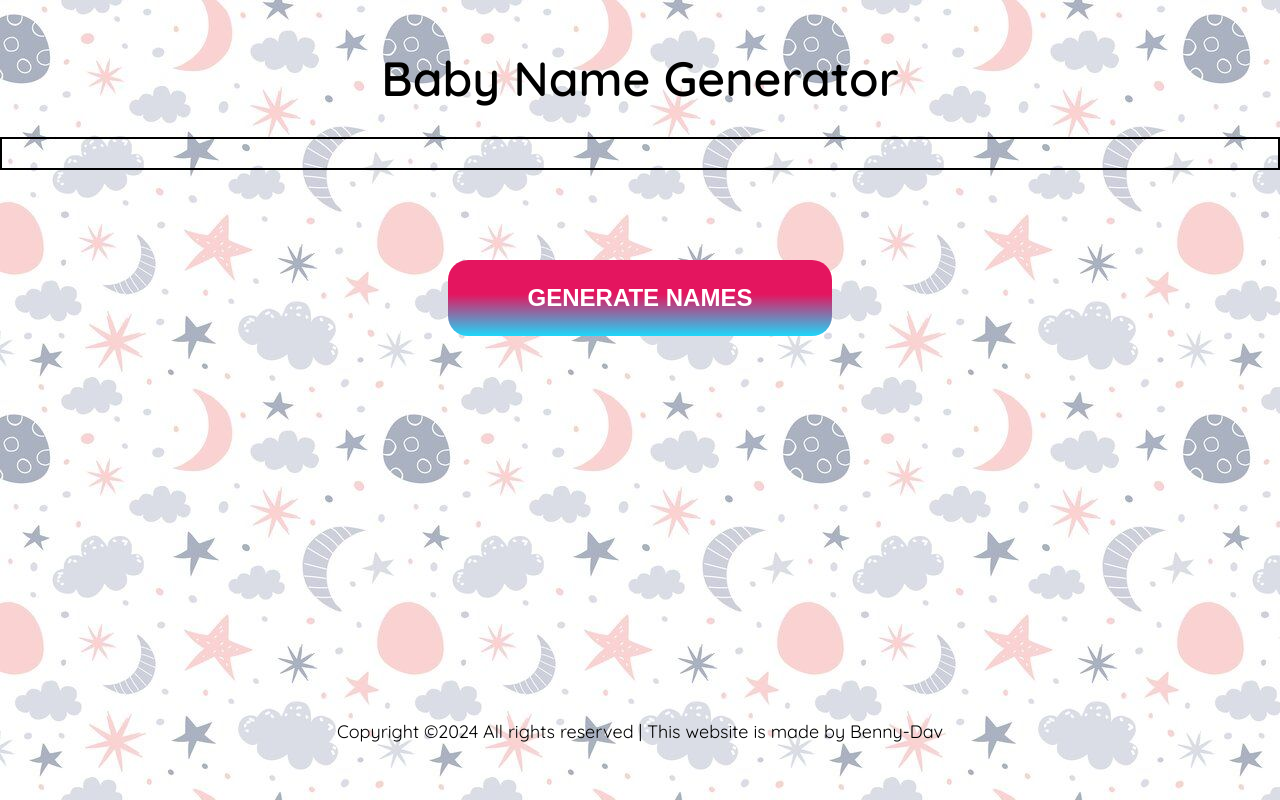
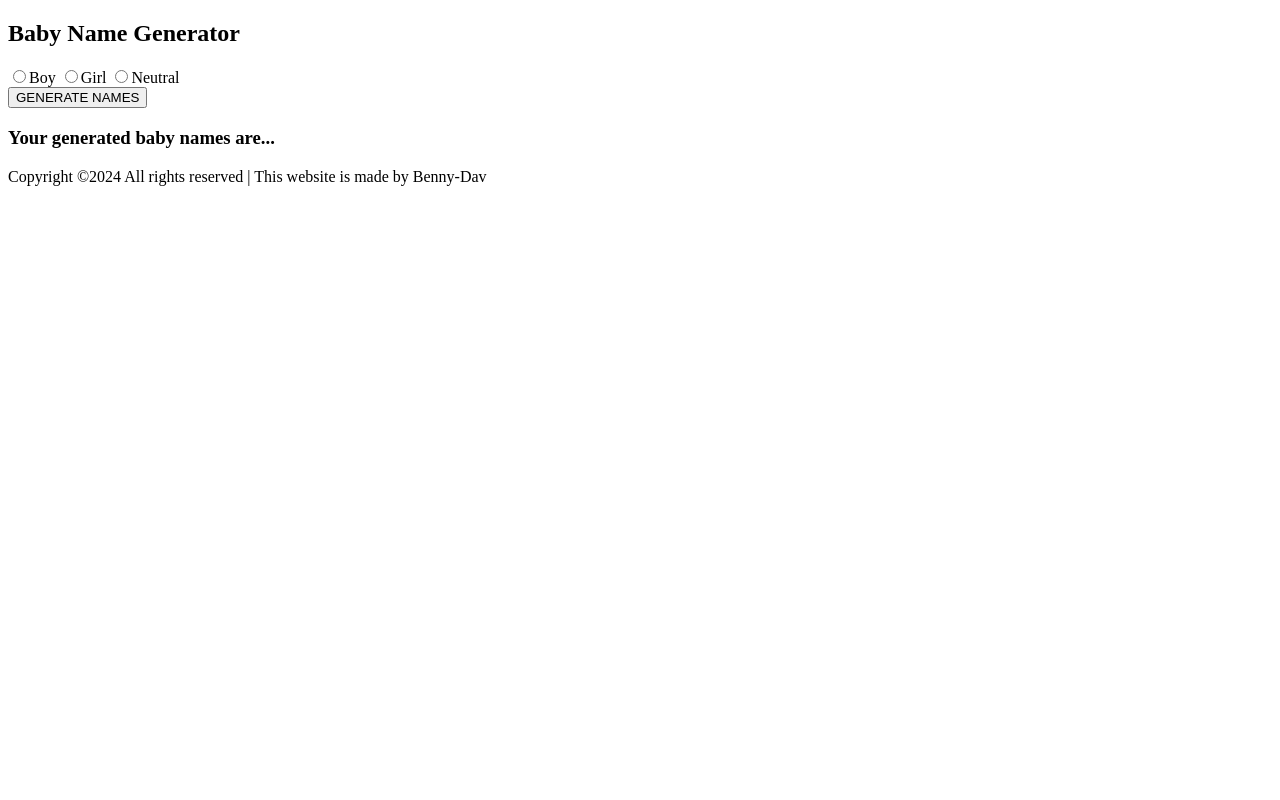
Before and after one commit to Benny-Dav/BabyNameGenerator, a plain HTML site: page index.html in a window 1280 px wide. Drawn offline with Linux system fonts and the light colour scheme.

Commit message:
made radio buttons active and lined to js code

```diff
--- a/index.html
+++ b/index.html
@@ -5,7 +5,7 @@
     <meta charset="UTF-8">
     <meta name="viewport" content="width=device-width, initial-scale=1.0">
     <title>Baby Name Generator</title>
-    <link rel="stylesheet" href="styles.css">
+    <!-- <link rel="stylesheet" href="styles.css"> -->
     <link rel="preconnect" href="https://fonts.googleapis.com">
     <link rel="preconnect" href="https://fonts.gstatic.com" crossorigin>
     <link href="https://fonts.googleapis.com/css2?family=Quicksand:wght@300..700&display=swap" rel="stylesheet">
@@ -16,8 +16,10 @@
     <section>
         <div class="landing-div">
             <h1>Baby Name Generator</h1>
-            <div class="gender-select">
-
+            <div id="gender-select" class="gender-select">
+                <input type="radio" id="Boy" value="Boy" name="option"><label for="Boy">Boy</label>
+                <input type="radio" id="Girl" value="Girl" name="option"><label for="Girl">Girl</label>
+                <input type="radio" id="Neutral" value="Neutral" name="option"><label for="Neutral">Neutral</label>
             </div>
             <button id="generate-btn">GENERATE NAMES</button>
 
--- a/landing.js
+++ b/landing.js
@@ -1,6 +1,26 @@
+
+
+ // FUNCTION TO CORRESPOND RADIO SELECTION TO GENDER
+ let gender;
+ //grab radio buttons
+ const radioBtn = document.querySelectorAll('input[name="option"]');
+ console.log(radioBtn);
+ //add event listnener to radio buttons
+ radioBtn.forEach(radio => {
+   radio.addEventListener('change', () => {
+       // Update the selectedValue variable with the value of the selected radio button
+       gender = radio.value;
+
+       // Display the selected value on the page
+       document.getElementById('gender').innerText = gender;
+   });
+ });
+
+
+
 
 document.getElementById("generate-btn").addEventListener("click", async function() {
-    const url = 'https://baby-names-by-api-ninjas.p.rapidapi.com/v1/babynames';
+    const url = 'https://baby-names-by-api-ninjas.p.rapidapi.com/v1/babynames?gender='+gender;
     const options = {
       method: 'GET',
       headers: {
```
Also changed, not shown: second.js (added).
